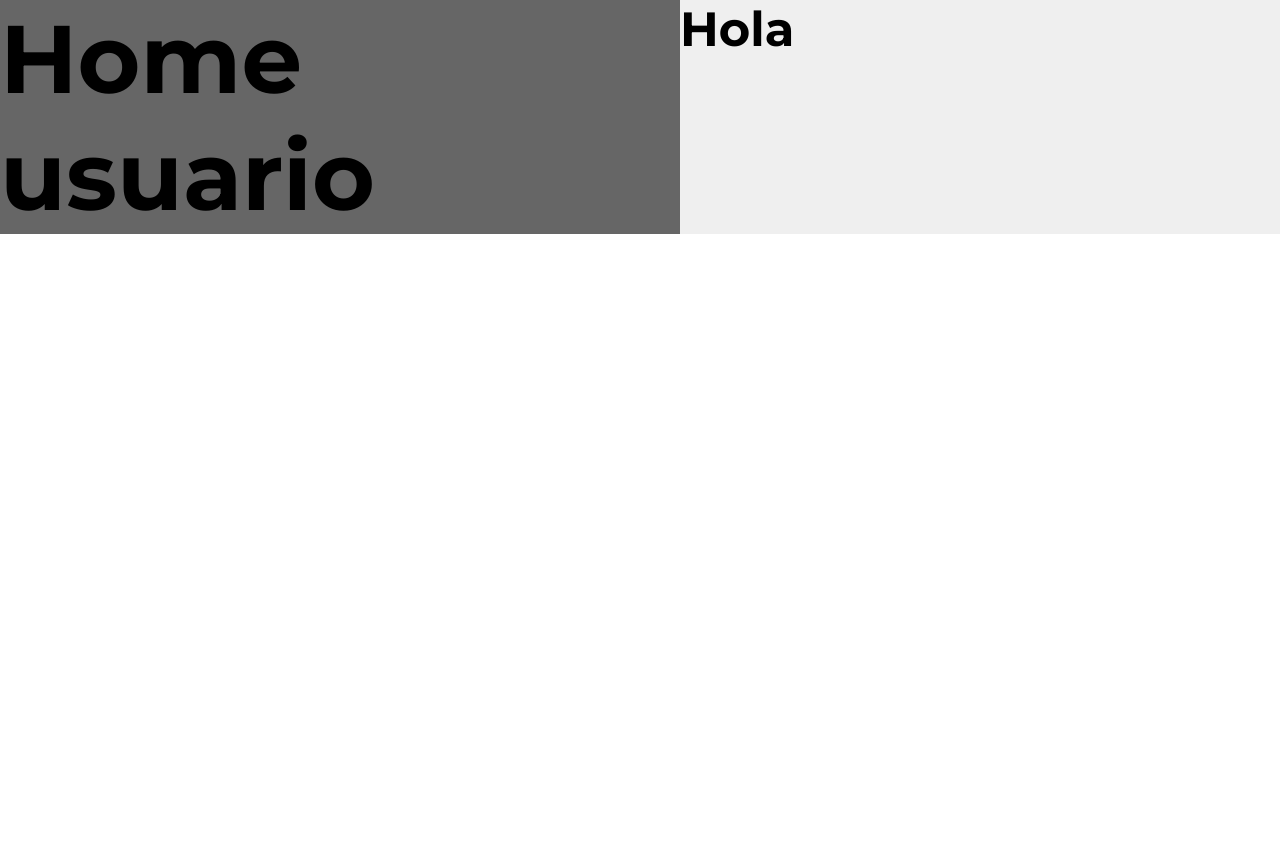
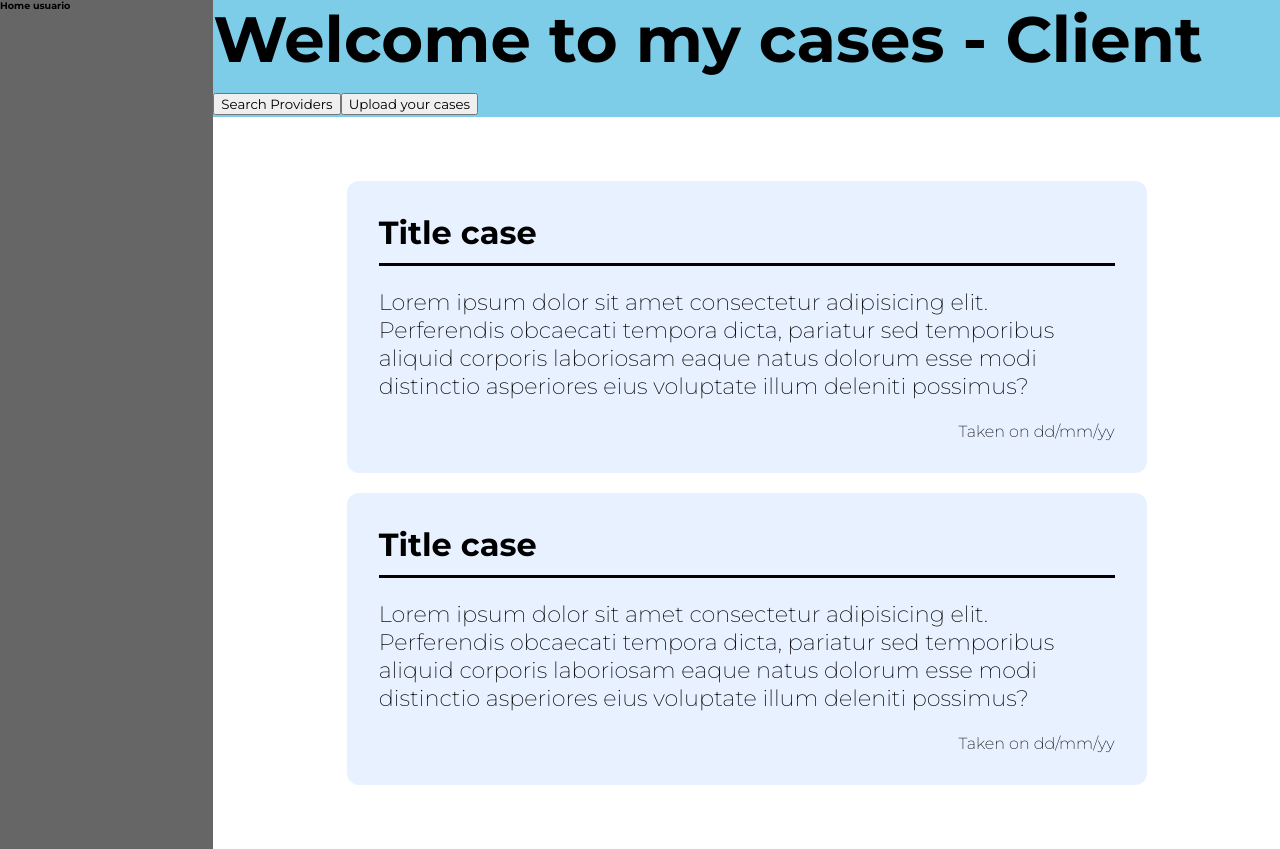
Before and after one commit to Hector-F-Romer0/NexusNet, a React (Vite) app: page / in a window 1280 px wide. Before the commit the page ends 800 px from the top, so only its background shows below. Built offline with nearby package versions, Linux system fonts and the light colour scheme.

Commit message:
Diseño de la card de los casos del cliente terminada.

```diff
--- /dev/null
+++ b/src/components/client/CardClient.jsx
@@ -0,0 +1,25 @@
+import React from "react";
+import {
+	CardClientStyle,
+	CaseDate,
+	CaseDescription,
+	CaseSeparator,
+	CaseTitle,
+} from "../../styled-components/index/ClientCard.style";
+
+const CardClient = () => {
+	return (
+		<CardClientStyle>
+			<CaseTitle>Title case</CaseTitle>
+			<CaseSeparator />
+			<CaseDescription>
+				Lorem ipsum dolor sit amet consectetur adipisicing elit. Perferendis obcaecati tempora dicta, pariatur
+				sed temporibus aliquid corporis laboriosam eaque natus dolorum esse modi distinctio asperiores eius
+				voluptate illum deleniti possimus?
+			</CaseDescription>
+			<CaseDate>Taken on dd/mm/yy</CaseDate>
+		</CardClientStyle>
+	);
+};
+
+export default CardClient;
--- /dev/null
+++ b/src/components/client/CardContainer.jsx
@@ -0,0 +1,14 @@
+import React from "react";
+import { CardContainerStyle } from "../../styled-components/index/ClientCard.style";
+import CardClient from "./CardClient";
+
+const CardContainer = () => {
+	return (
+		<CardContainerStyle>
+			<CardClient />
+			<CardClient />
+		</CardContainerStyle>
+	);
+};
+
+export default CardContainer;
--- a/src/pages/client/Home.jsx
+++ b/src/pages/client/Home.jsx
@@ -1,4 +1,5 @@
 import React from "react";
+import CardContainer from "../../components/client/CardContainer";
 import { Layout, MainContentLayout, NavBarLayout } from "../../styled-components/index/Layout";
 
 const Home = () => {
@@ -8,7 +9,10 @@ const Home = () => {
 				<h1>Home usuario</h1>
 			</NavBarLayout>
 			<MainContentLayout>
-				<h2>Hola</h2>
+				<h1>Welcome to my cases - Client</h1>
+				<button>Search Providers</button>
+				<button>Upload your cases</button>
+				<CardContainer />
 			</MainContentLayout>
 		</Layout>
 	);
--- /dev/null
+++ b/src/styled-components/index/ClientCard.style.js
@@ -0,0 +1,46 @@
+import styled from "styled-components";
+
+const CardContainerStyle = styled.div`
+	display: flex;
+	background-color: #fff;
+	flex-direction: column;
+	gap: 20px;
+	align-items: center;
+	justify-content: center;
+	padding: 2em;
+`;
+
+const CardClientStyle = styled.div`
+	background-color: #e8f1ff;
+	width: 800px;
+	border-radius: 12px;
+	padding: 1em;
+`;
+
+const CaseTitle = styled.h2`
+	font-size: 2rem;
+	font-weight: 700;
+`;
+
+const CaseSeparator = styled.hr`
+	margin-top: 1.5%;
+	background-color: #000;
+	border: 0 none;
+	color: #000;
+	height: 3px;
+`;
+
+const CaseDescription = styled.p`
+	margin-top: 3%;
+	font-size: 1.4rem;
+	font-weight: 200;
+`;
+
+const CaseDate = styled.span`
+	float: right;
+	font-size: 1rem;
+	font-weight: 200;
+	margin-top: 3%;
+`;
+
+export { CardContainerStyle, CardClientStyle, CaseDescription, CaseTitle, CaseDate, CaseSeparator };
--- a/src/styled-components/index/Layout.js
+++ b/src/styled-components/index/Layout.js
@@ -4,18 +4,18 @@ const Layout = styled.div`
 	display: grid;
 	grid-template-areas: "navbar main";
 	grid-template-rows: 1fr;
-	grid-template-columns: 1fr 600px;
+	grid-template-columns: 1fr 5fr;
 `;
 
 const NavBarLayout = styled.div`
-	font-size: 3rem;
+	font-size: 0.3rem;
 	background-color: #666666;
 	grid-area: navbar;
 `;
 
 const MainContentLayout = styled.div`
 	font-size: 2rem;
-	background-color: #efefef;
+	background-color: #7dcde8;
 	grid-area: main;
 `;
 
```
